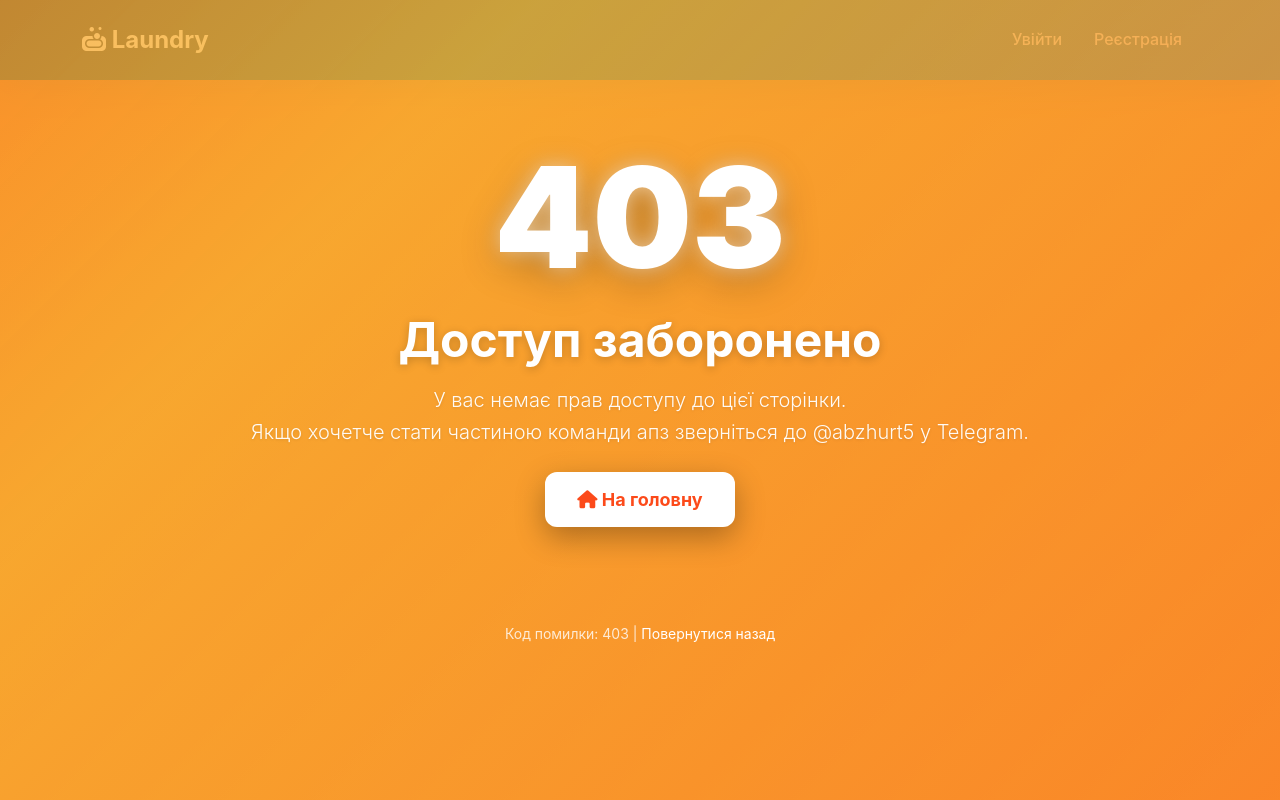
After one commit to seynyyy/web-technologies, a FastAPI app: template app/templates/403.html in a window 1280 px wide. The commit adds this page. Run offline with FastAPI, Linux system fonts and the light colour scheme; the template is opened without the code that fills it, so the values that code supplies are empty; parts of the project's set-up code (start-up, migrations or seed data) failed here and were passed over.

Commit message:
Add 403 error page and update user schema for discount feature

```diff
--- a/app/core/security.py
+++ b/app/core/security.py
@@ -1,6 +1,5 @@
 from dotenv import load_dotenv
 import os
-load_dotenv()
 load_dotenv("app/core/.env")
 
 from datetime import datetime, timedelta, timezone
@@ -36,7 +35,6 @@ def verify_password(plain_password: str, hashed_password: str) -> bool:
 
 def get_password_hash(password: str) -> str:
     """Хешувати пароль з bcrypt"""
-    # bcrypt може обробляти максимум 72 байти
     salt = bcrypt.gensalt(rounds=12)
     hashed = bcrypt.hashpw(password[:72].encode(), salt)
     return hashed.decode('utf-8')
--- a/app/main.py
+++ b/app/main.py
@@ -49,7 +49,7 @@ app.include_router(pages.router)
 app.mount("/static", StaticFiles(directory="app/static"), name="static")
 
 
-# Custom 404 and 401 handler
+# Custom 404, 401, and 403 handler
 @app.exception_handler(StarletteHTTPException)
 async def http_exception_handler(request, exc):
     if exc.status_code == 404:
@@ -62,6 +62,11 @@ async def http_exception_handler(request, exc):
             content=templates.get_template("401.html").render(request=request),
             status_code=401
         )
+    elif exc.status_code == 403:
+        return HTMLResponse(
+            content=templates.get_template("403.html").render(request=request),
+            status_code=403
+        )
 
     # For all other HTTP exceptions, return JSON response
     return JSONResponse(
--- a/app/routers/admin.py
+++ b/app/routers/admin.py
@@ -71,7 +71,6 @@ def update_user(user_id: int, payload: UserAdminUpdate, db: Session = Depends(ge
     update_data = payload.model_dump(exclude_unset=True)
 
     if "full_name" in update_data and update_data["full_name"]:
-        # Перевірити унікальність
         existing = db.query(User).filter(User.full_name == update_data["full_name"], User.id != user_id).first()
         if existing:
             raise HTTPException(status_code=status.HTTP_400_BAD_REQUEST, detail="ПІБ вже використовується")
@@ -89,8 +88,8 @@ def update_user(user_id: int, payload: UserAdminUpdate, db: Session = Depends(ge
     if "is_active" in update_data:
         user.is_active = update_data["is_active"]
 
-    if "notify" in update_data:
-        user.notify = update_data["notify"]
+    if "has_discount" in update_data:
+        user.has_discount = update_data["has_discount"]
 
     db.commit()
     db.refresh(user)
--- a/app/routers/pages.py
+++ b/app/routers/pages.py
@@ -13,10 +13,8 @@ from app.services import user_service
 
 logger = logging.getLogger(__name__)
 
-# Створюємо роутер
 router = APIRouter(tags=["Веб-сторінки"])
 
-# Вказуємо шлях до папки з шаблонами
 templates = Jinja2Templates(directory="app/templates")
 
 @router.get("/", include_in_schema=False)
@@ -46,12 +44,11 @@ async def read_dashboard(
 ):
     """Головна сторінка користувача"""
 
-    # Отримуємо активні бронювання для таблиці (тільки майбутні дати)
     active_bookings = db.query(Booking).options(
         joinedload(Booking.machine)
     ).filter(
         Booking.user_id == current_user.id,
-        Booking.date > date.today()
+        Booking.date >= date.today()
     ).order_by(Booking.date.asc()).all()
 
     return templates.TemplateResponse("dashboard.html", {
--- a/app/schemas/user.py
+++ b/app/schemas/user.py
@@ -27,7 +27,7 @@ class UserAdminUpdate(BaseModel):
     washes_used_this_month: int | None = None
     is_admin: bool | None = None
     is_active: bool | None = None
-    notify: bool | None = None
+    has_discount: bool | None = None
 
 class UserResponse(UserBase):
     id: int
--- a/app/static/css/errors.css
+++ b/app/static/css/errors.css
@@ -69,6 +69,38 @@
 }
 
 /* ----------------------------------------------------------------------------
+   403 Error Page - Red/Orange gradient theme
+   ---------------------------------------------------------------------------- */
+.error-page-403 {
+    background: linear-gradient(
+        135deg,
+        #fc4a1a 0%,
+        #f7b733 100%
+    );
+    background-attachment: fixed;
+    min-height: 100vh;
+}
+
+.error-page-403::before {
+    content: '';
+    position: fixed;
+    top: 0;
+    left: 0;
+    right: 0;
+    bottom: 0;
+    background: linear-gradient(
+        -45deg,
+        rgba(252, 74, 26, 0.8),
+        rgba(247, 183, 51, 0.8),
+        rgba(252, 74, 26, 0.6),
+        rgba(247, 183, 51, 0.6)
+    );
+    background-size: 400% 400%;
+    animation: gradientShift 15s ease infinite;
+    pointer-events: none;
+}
+
+/* ----------------------------------------------------------------------------
    Error Code Display - Large, bold numbers
    ---------------------------------------------------------------------------- */
 .error-code {
@@ -92,6 +124,13 @@
     text-shadow:
         0 5px 20px rgba(239, 68, 68, 0.3),
         0 10px 40px rgba(0, 0, 0, 0.1);
+}
+
+.error-page-403 .error-code {
+    color: #fff;
+    text-shadow:
+        0 0 20px rgba(255, 255, 255, 0.5),
+        0 10px 40px rgba(0, 0, 0, 0.3);
 }
 
 /* ----------------------------------------------------------------------------
@@ -120,6 +159,11 @@
     color: #1f2937;
 }
 
+.error-page-403 .error-container h1 {
+    color: #fff;
+    text-shadow: 0 2px 10px rgba(0, 0, 0, 0.2);
+}
+
 .error-container .lead {
     font-size: clamp(1rem, 2vw, 1.25rem);
     margin-bottom: 2rem;
@@ -134,6 +178,11 @@
 
 .error-page-401 .error-container .lead {
     color: #4b5563;
+}
+
+.error-page-403 .error-container .lead {
+    color: rgba(255, 255, 255, 0.95);
+    text-shadow: 0 1px 3px rgba(0, 0, 0, 0.1);
 }
 
 /* ----------------------------------------------------------------------------
@@ -195,6 +244,44 @@
     box-shadow: 0 8px 20px rgba(0, 0, 0, 0.2);
 }
 
+/* 403 page buttons */
+.error-page-403 .btn {
+    box-shadow: 0 10px 30px rgba(0, 0, 0, 0.3);
+    font-weight: 700;
+    padding: 0.875rem 2rem;
+    font-size: 1.125rem;
+    border-radius: 0.75rem;
+    transition: all 0.3s cubic-bezier(0.4, 0, 0.2, 1);
+}
+
+.error-page-403 .btn:hover {
+    transform: translateY(-4px);
+    box-shadow: 0 15px 40px rgba(0, 0, 0, 0.4);
+}
+
+.error-page-403 .btn-brand {
+    background: white;
+    color: #fc4a1a;
+    border: none;
+}
+
+.error-page-403 .btn-brand:hover {
+    background: #f9fafb;
+    color: #d93e15;
+}
+
+.error-page-403 .btn-outline-secondary {
+    border: 2px solid white;
+    color: white;
+    background: rgba(255, 255, 255, 0.1);
+    backdrop-filter: blur(10px);
+}
+
+.error-page-403 .btn-outline-secondary:hover {
+    background: white;
+    color: #fc4a1a;
+}
+
 /* ----------------------------------------------------------------------------
    Error Footer - Small text at bottom
    ---------------------------------------------------------------------------- */
@@ -210,6 +297,10 @@
 
 .error-page-401 .error-footer {
     color: #6b7280;
+}
+
+.error-page-403 .error-footer {
+    color: rgba(255, 255, 255, 0.8);
 }
 
 .error-footer .small {
@@ -236,6 +327,16 @@
 .error-page-401 .error-footer a:hover {
     color: #0d6b85;
     text-decoration: underline;
+}
+
+.error-page-403 .error-footer a {
+    color: white;
+    text-decoration: underline;
+    transition: opacity 0.2s;
+}
+
+.error-page-403 .error-footer a:hover {
+    opacity: 0.8;
 }
 
 /* ----------------------------------------------------------------------------
--- a/app/static/js/admin_users.js
+++ b/app/static/js/admin_users.js
@@ -55,7 +55,7 @@ const renderUsers = (users) => {
             <td>${user.washes_used_this_month}</td>
             <td>${user.is_admin ? '<span class="badge text-bg-warning">Так</span>' : '<span class="text-muted">Ні</span>'}</td>
             <td>${user.is_active ? '<span class="badge text-bg-success">Так</span>' : '<span class="badge text-bg-danger">Ні</span>'}</td>
-            <td>${user.notify ? '<span class="badge text-bg-success">Так</span>' : '<span class="badge text-bg-secondary">Ні</span>'}</td>
+            <td>${user.has_discount ? '<span class="badge text-bg-info">Так</span>' : '<span class="text-muted">Ні</span>'}</td>
             <td>
                 <button class="btn btn-sm btn-outline-primary" data-edit-user="${user.id}">Редагувати</button>
             </td>
@@ -71,7 +71,7 @@ const openEditModal = (user) => {
     document.getElementById('edit-washes-used').value = user.washes_used_this_month;
     document.getElementById('edit-is-admin').checked = user.is_admin;
     document.getElementById('edit-is-active').checked = user.is_active;
-    document.getElementById('edit-notify').checked = user.notify;
+    document.getElementById('edit-has-discount').checked = user.has_discount;
     document.getElementById('edit-modal-error').classList.add('d-none');
 
     if (!editUserModal) {
@@ -89,7 +89,7 @@ const saveUser = async () => {
         washes_used_this_month: Number(document.getElementById('edit-washes-used').value),
         is_admin: document.getElementById('edit-is-admin').checked,
         is_active: document.getElementById('edit-is-active').checked,
-        notify: document.getElementById('edit-notify').checked
+        has_discount: document.getElementById('edit-has-discount').checked
     };
 
     if (!updates.full_name) {
--- /dev/null
+++ b/app/templates/403.html
@@ -0,0 +1,40 @@
+{% extends "base.html" %}
+
+{% block title %}Доступ заборонено{% endblock %}
+
+{% block extra_css %}
+<link rel="stylesheet" href="{{ url_for('static', path='css/errors.css') }}">
+<script>
+    document.addEventListener('DOMContentLoaded', function() {
+        document.body.classList.add('error-page-403');
+    });
+</script>
+{% endblock %}
+
+{% block content %}
+<div style="min-height: 75vh;" class="d-flex align-items-center justify-content-center">
+    <div class="text-center error-container">
+        <div class="error-code">
+            403
+        </div>
+        <h1 class="display-4 fw-bold mb-3">Доступ заборонено</h1>
+        <p class="lead mb-4">
+            У вас немає прав доступу до цієї сторінки.<br>
+            Якщо хочетче стати частиною команди апз зверніться до @abzhurt5 у Telegram.
+        </p>
+
+        <div class="d-flex gap-3 justify-content-center flex-wrap error-actions">
+            <a href="/" class="btn btn-brand btn-lg">
+                <i class="fas fa-home"></i> На головну
+            </a>
+        </div>
+
+        <div class="mt-5 pt-5 error-footer">
+            <p class="small">
+                Код помилки: 403 |
+                <a href="javascript:history.back()" class="text-decoration-none">Повернутися назад</a>
+            </p>
+        </div>
+    </div>
+</div>
+{% endblock %}
--- a/app/templates/admin.html
+++ b/app/templates/admin.html
@@ -69,7 +69,7 @@
                         <th>Користувач</th>
                         <th>Пральна машина</th>
                         <th>Дата</th>
-                        <th>Слот</th>
+                        <th>Час</th>
                         <th>Створено</th>
                     </tr>
                 </thead>
--- a/app/templates/admin_users.html
+++ b/app/templates/admin_users.html
@@ -29,7 +29,7 @@
                         <th>Використано</th>
                         <th>Адмін</th>
                         <th>Активний</th>
-                        <th>Сповіщення</th>
+                        <th>Пільга</th>
                         <th>Дія</th>
                     </tr>
                 </thead>
@@ -69,8 +69,8 @@
                     <label class="form-check-label" for="edit-is-active">Активний</label>
                 </div>
                 <div class="form-check mb-3">
-                    <input class="form-check-input" type="checkbox" id="edit-notify">
-                    <label class="form-check-label" for="edit-notify">Отримувати сповіщення</label>
+                    <input class="form-check-input" type="checkbox" id="edit-has-discount">
+                    <label class="form-check-label" for="edit-has-discount">Має пільгу</label>
                 </div>
                 <div id="edit-modal-error" class="alert alert-danger d-none" role="alert"></div>
             </div>
--- a/app/templates/pricing.html
+++ b/app/templates/pricing.html
@@ -1,6 +1,10 @@
 {% extends "base.html" %}
 
 {% block title %}Поповнення балансу{% endblock %}
+
+{% block extra_css %}
+<link rel="stylesheet" href="{{ url_for('static', path='css/pricing.css') }}">
+{% endblock %}
 
 {% block content %}
 <div class="hero-shell">
```
Also changed, not shown: app/static/css/main.css (+1 -86 lines), app/static/css/pricing.css (added, +30 -0 lines), README.md, laundry.db.
